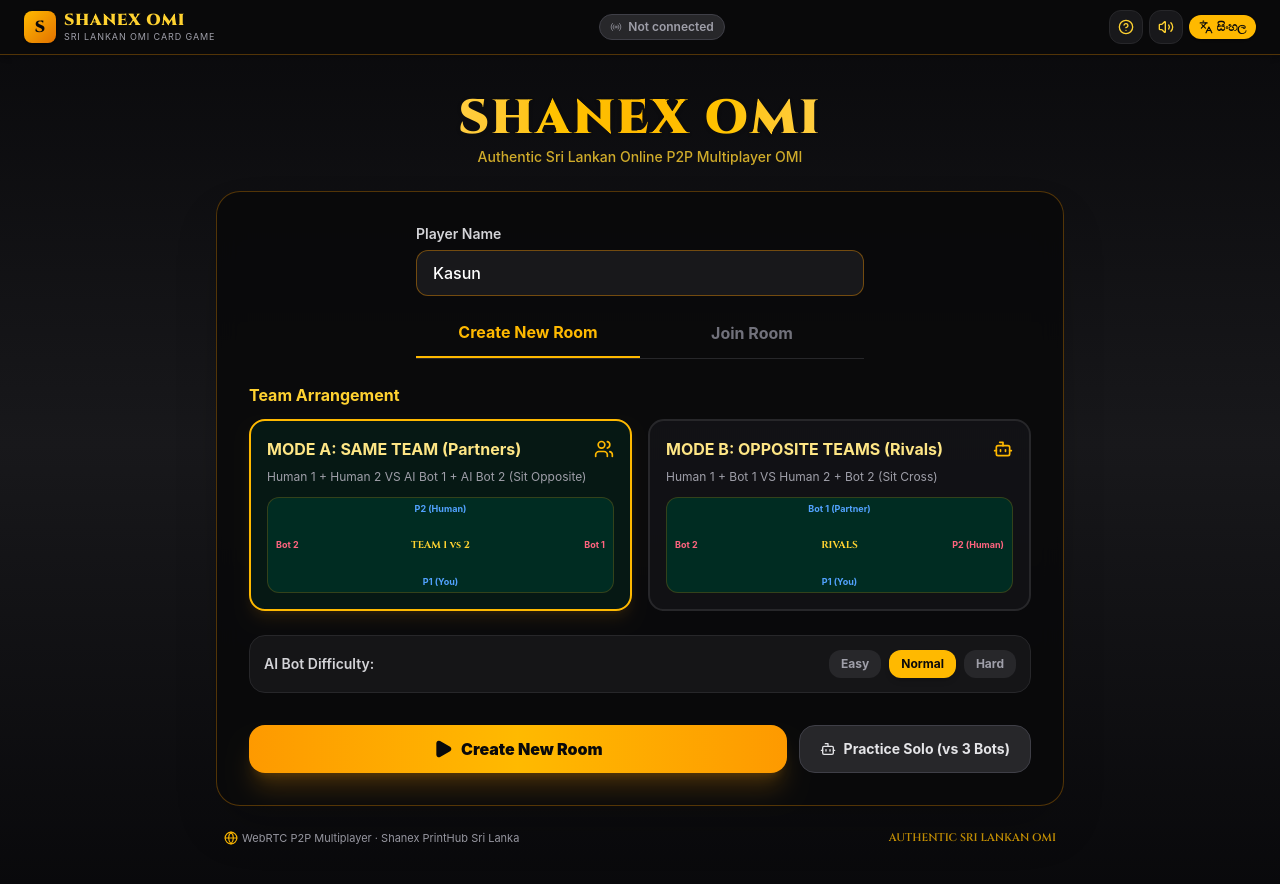
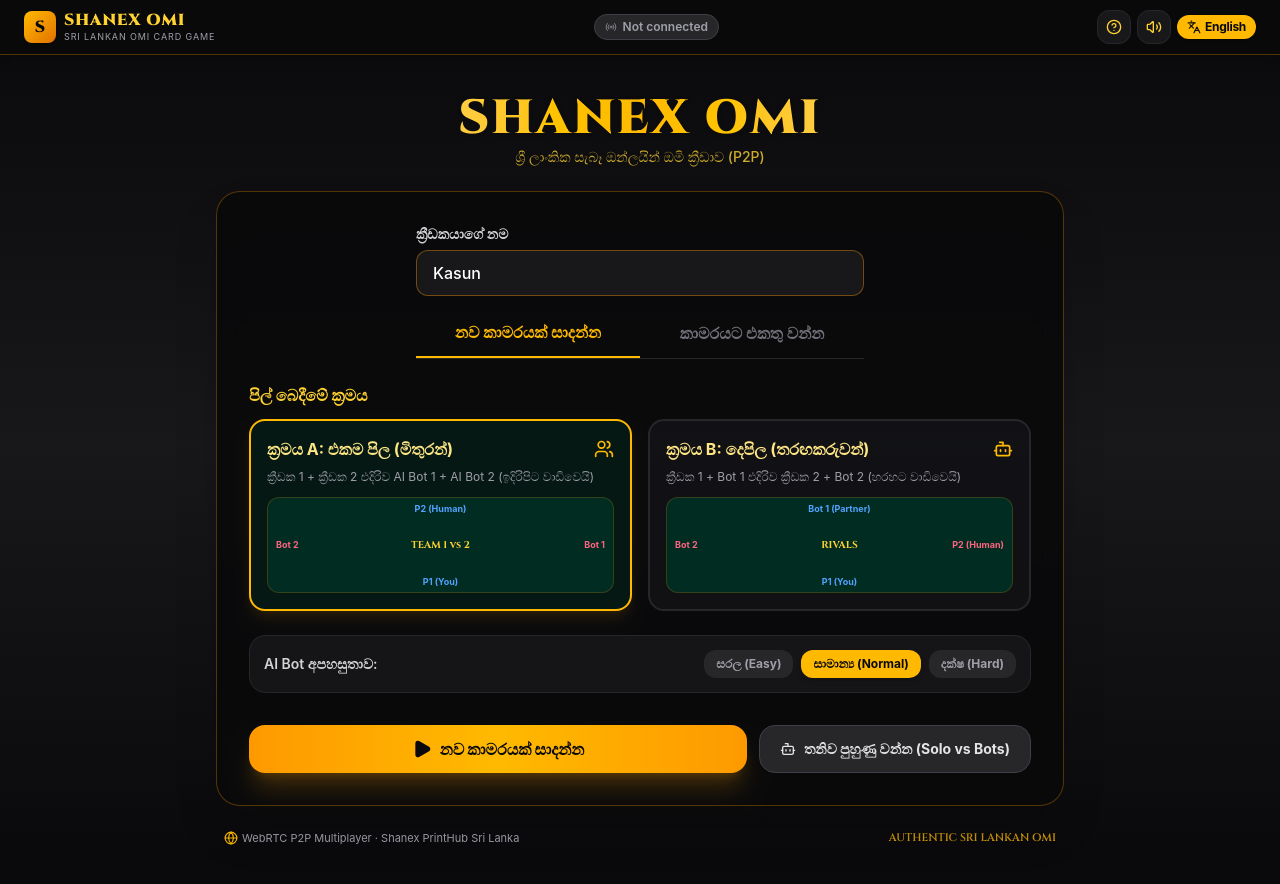
Before and after one commit to shashmithx/sxom11, a React (Vite) app: page / in a window 1280 px wide. Shown: the top 884 px of the page. Built offline with nearby package versions, Linux system fonts and the light colour scheme.

Commit message:
Make Sinhala default language and sync HTML lang on toggle

```diff
--- a/src/App.tsx
+++ b/src/App.tsx
@@ -50,8 +50,13 @@ import {
 const EMOJIS = ['❤️', '👏', '🔥', '😮', '😂', '🇱🇰', '🏆'];
 
 export default function App() {
-  const [lang, setLang] = useState<'en' | 'si'>('en');
+  const [lang, setLang] = useState<'en' | 'si'>('si');
   const t = translations[lang];
+
+  // Keep accessibility and browser text processing in sync with the UI language.
+  useEffect(() => {
+    document.documentElement.lang = lang;
+  }, [lang]);
 
   // Networking & Session State
   const webrtcRef = useRef<WebRTCManager | null>(null);
@@ -374,7 +379,7 @@ export default function App() {
     state.activePlayerIndex = state.trumpSelectorIndex;
     state.currentTrick = null;
     state.message = `Trump is ${suit.toUpperCase()}! ${state.players[state.activePlayerIndex].name} leads the first trick.`;
-    state.messageSi = `තුරුම්පු පාට ${suit.toUpperCase()}! ${state.players[state.activePlayerIndex].name} පළමු අත අදියි.`;
+    state.messageSi = `තුරුම්පු පාට ${translations.si[suit]}! ${state.players[state.activePlayerIndex].name} පළමු අත අදියි.`;
 
     broadcastState(state);
 
```
